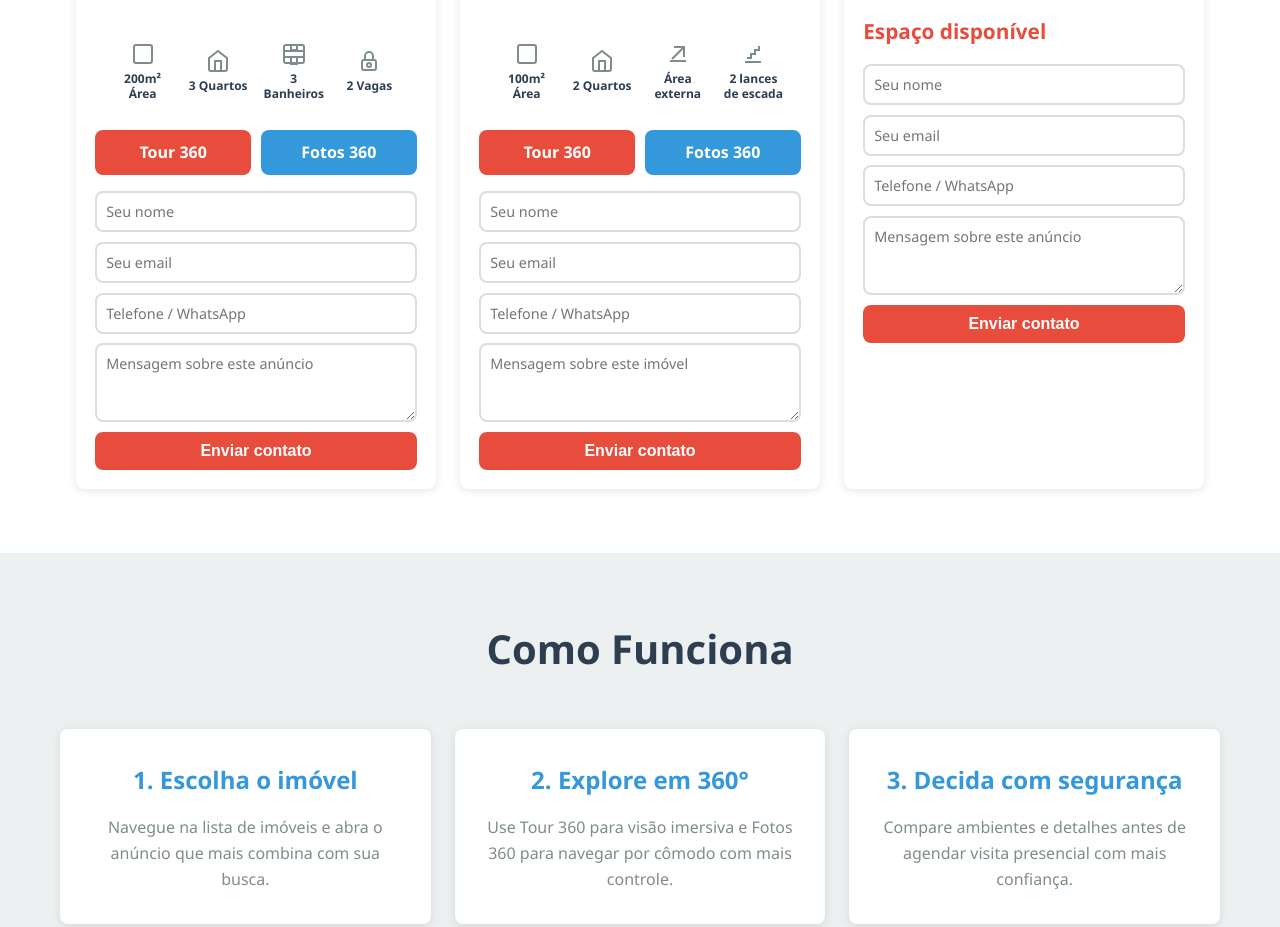
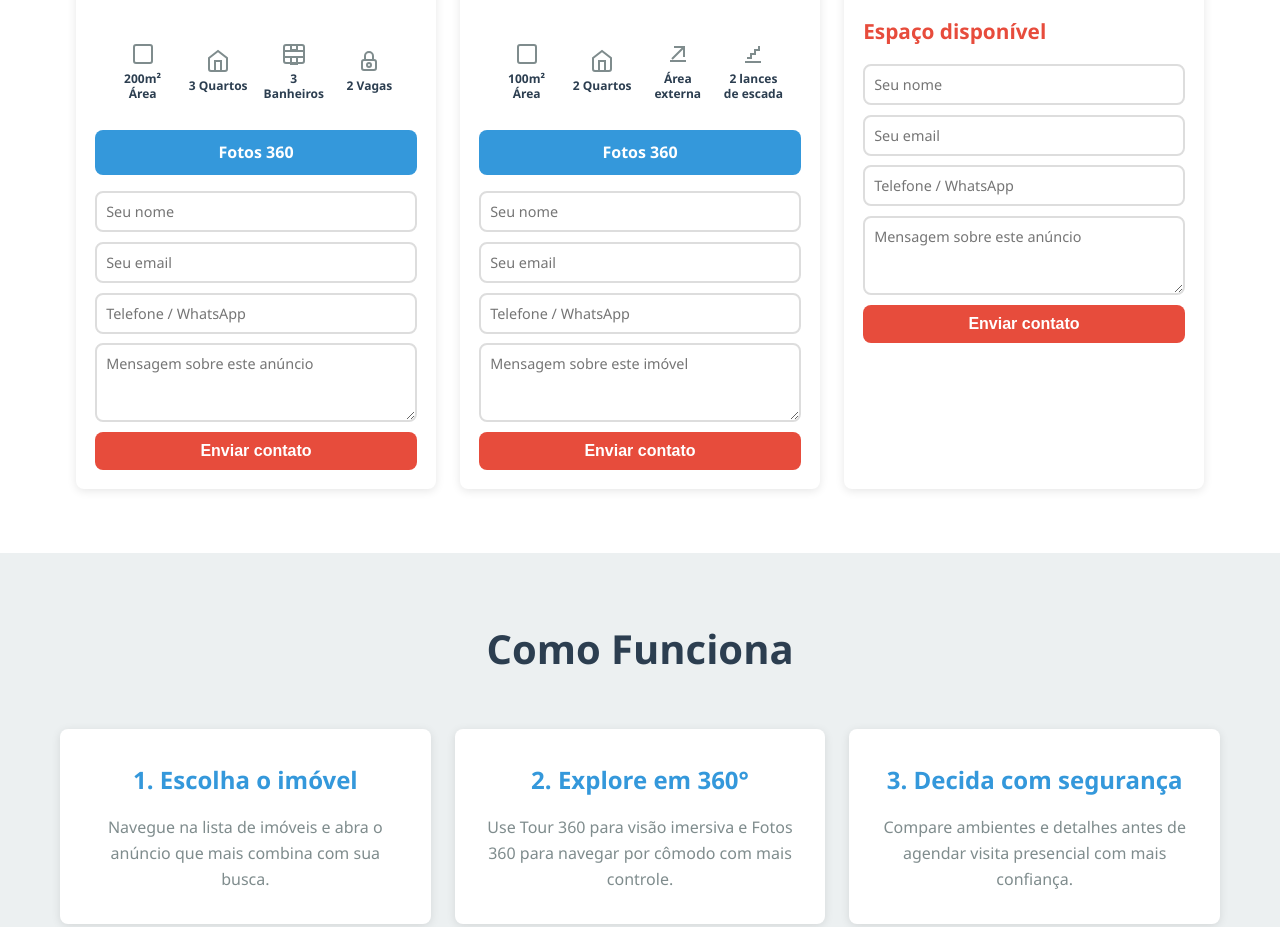
Before and after one commit to mariopessoa360/tour360, a website built with Vite: page website/index.html in a window 1280 px wide. Shown: the part 1085-2012 px from the top of the page. Built offline with nearby package versions, Linux system fonts and the light colour scheme.

Commit message:
Remove botao tour dos cards

```diff
--- a/website/index.html
+++ b/website/index.html
@@ -95,7 +95,6 @@
                                 </span>
                             </div>
                             <div class="property-actions">
-                                <a href="https://corsatube360.com.br/tour360/" target="_blank" rel="noopener noreferrer" class="btn btn-primary">Tour 360</a>
                                 <a href="property-photos.html?property=flamengo" class="btn btn-secondary" data-open-property-drawer="flamengo">Fotos 360</a>
                             </div>
                             <form class="contact-form card-contact-form">
@@ -149,7 +148,6 @@
                                 </span>
                             </div>
                             <div class="property-actions">
-                                <a href="property-photos.html?property=tijuca" class="btn btn-primary">Tour 360</a>
                                 <a href="property-photos.html?property=tijuca" class="btn btn-secondary" data-open-property-drawer="tijuca">Fotos 360</a>
                             </div>
                             <form class="contact-form card-contact-form">
```
